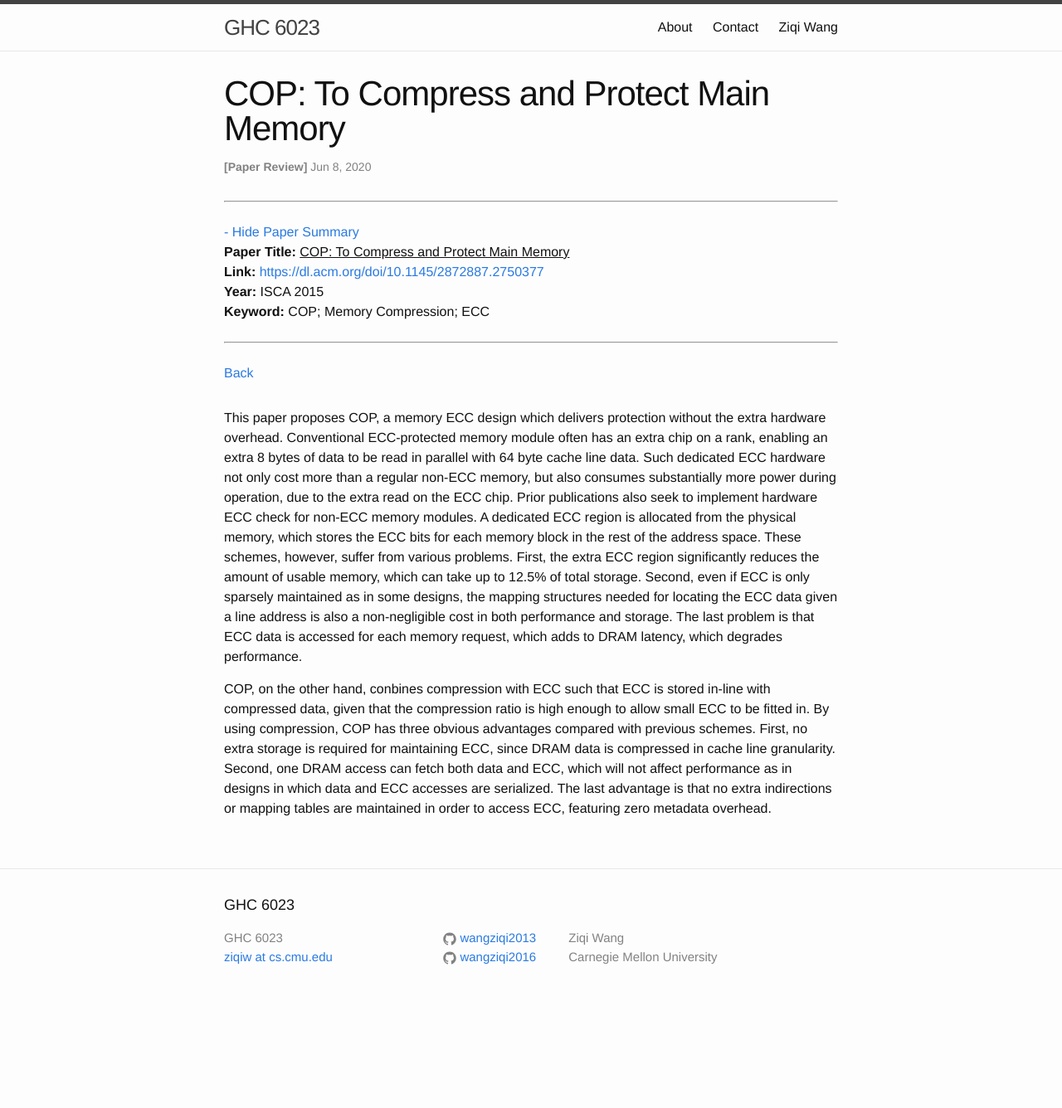
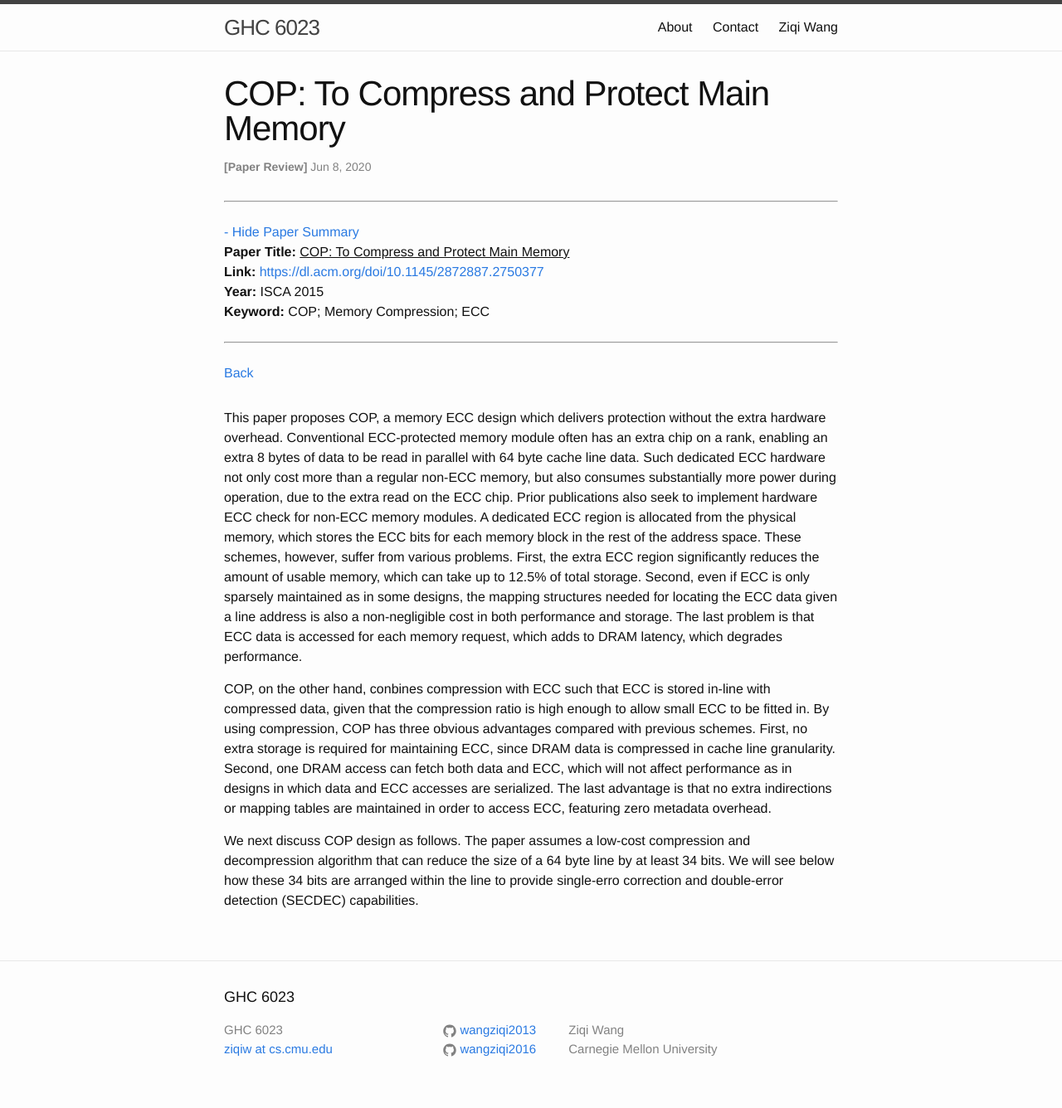
Before and after one commit to wangziqi2013/wangziqi2013.github.io, a Jekyll site: the page built from _posts/2020-06-08-cop.markdown, in a window 1280 px wide. Shown: the whole page at 83% size. Built offline with Jekyll 4.4.1, drawn with Linux system fonts in a browser that asks for light colours; before the commit the page ends 1225 px from its top, so only the background shows below that.

Commit message:
Adding SECDED

```diff
--- a/_posts/2020-06-08-cop.markdown
+++ b/_posts/2020-06-08-cop.markdown
@@ -31,3 +31,7 @@ advantages compared with previous schemes. First, no extra storage is required f
 is compressed in cache line granularity. Second, one DRAM access can fetch both data and ECC, which will not affect
 performance as in designs in which data and ECC accesses are serialized. The last advantage is that no extra indirections
 or mapping tables are maintained in order to access ECC, featuring zero metadata overhead.
+
+We next discuss COP design as follows. The paper assumes a low-cost compression and decompression algorithm that can
+reduce the size of a 64 byte line by at least 34 bits. We will see below how these 34 bits are arranged within the line
+to provide single-erro correction and double-error detection (SECDEC) capabilities.
```
